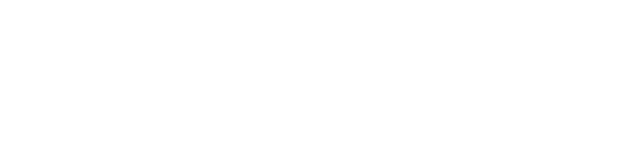
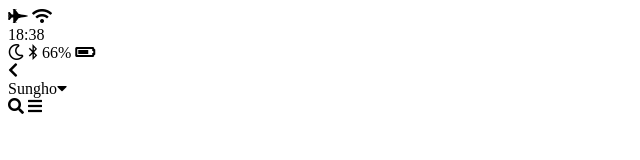
Before and after one commit to SunghoP/KakaoClone, a plain HTML site: page chat.html in a window 1280 px wide. Shown: the whole page, without its empty margins (0-640 px from the left). Drawn offline with Linux system fonts and the light colour scheme.

Commit message:
1-4
6개의 화면 파일에 header 요소들 추가

```diff
--- a/chat.html
+++ b/chat.html
@@ -0,0 +1,41 @@
+<!DOCTYPE html>
+<html lang="en">
+<head>
+    <meta charset="UTF-8">
+    <meta name="viewport" content="width=device-width, initial-scale=1.0">
+    <meta http-equiv="X-UA-Compatible" content="ie=edge">
+    <link rel="stylesheet" href="https://use.fontawesome.com/releases/v5.3.1/css/all.css" integrity="sha384-mzrmE5qonljUremFsqc01SB46JvROS7bZs3IO2EmfFsd15uHvIt+Y8vEf7N7fWAU" crossorigin="anonymous">
+    <title>Chat</title>
+</head>
+<body>
+    <header class="top-header">
+        <div class="heder__top">
+            <div class="header_column">
+                <i class="fas fa-fighter-jet"></i>
+                <i class="fas fa-wifi"></i>
+            </div>
+            <div class="heaer__column">
+                <span class="header__time">18:38</span>
+            </div>
+            <div class="header__column">
+                <i class="far fa-moon"></i>
+                <i class="fab fa-bluetooth-b"></i>
+                <span class="header__battery">66%</span>
+                <i class="fas fa-battery-three-quarters"></i>
+            </div>
+        </div>
+        <div class="header__bottom">
+            <div class="header__column">
+                <i class="fas fa-chevron-left"></i>
+            </div>
+            <div class="header__column">
+                <span class="header__text">Sungho<i class="fas fa-caret-down"></i></span>
+            </div>
+            <div class="header__column">
+                <i class="fas fa-search"></i>
+                <i class="fas fa-bars"></i>
+            </div>
+        </div>
+    </header>
+</body>
+</html>
```
Also changed, not shown: chats.html (+38 -0 lines), find.html (+38 -0 lines), index.html (+11 -1 lines), more.html (+38 -0 lines), profile.html (+38 -0 lines).
